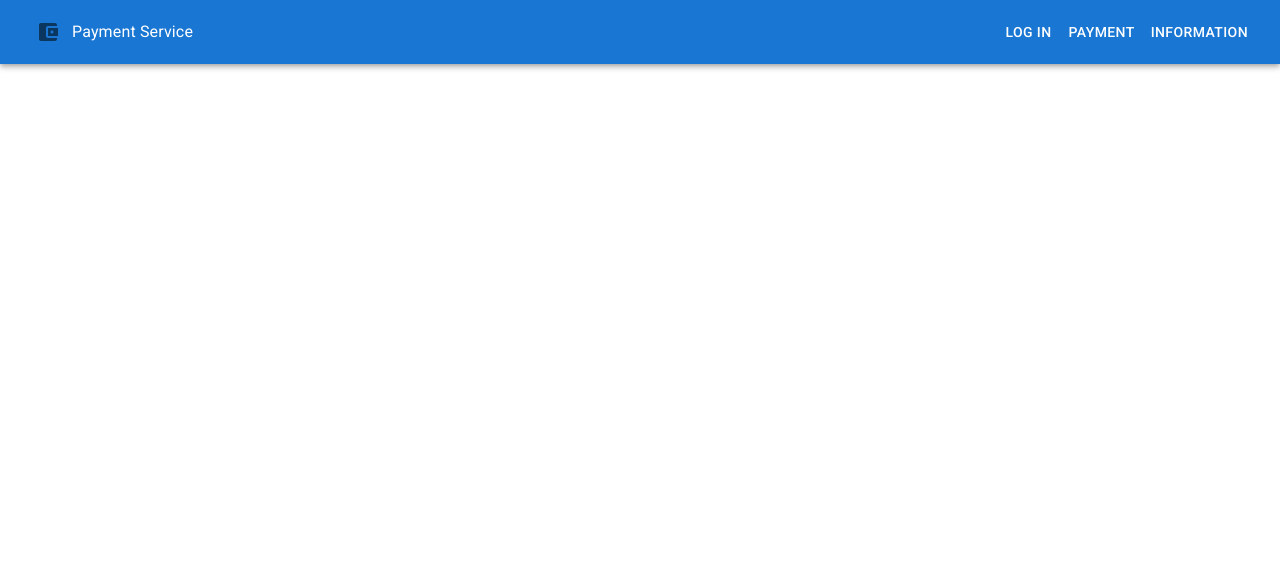
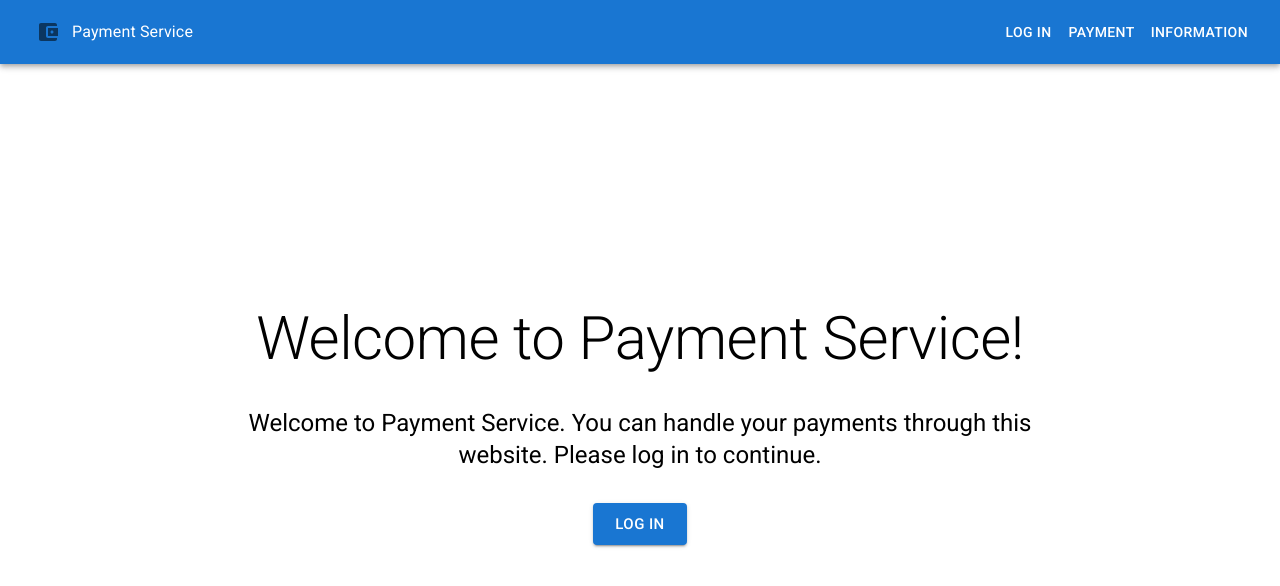
Before and after one commit to borangoher/frontend-demo, a React (Create React App) app: page / in a window 1280 px wide. Shown: the top 586 px of the page. Built offline with nearby package versions, Linux system fonts and the light colour scheme; the HTML template or start-up script is replaced by a standard one.

Commit message:
Create homepage

```diff
--- a/src/Components/Home.js
+++ b/src/Components/Home.js
@@ -1,7 +1,32 @@
+import { Button, Container, Typography, Box } from "@mui/material";
+import { Link } from "react-router-dom";
 import React from "react";
 
 const Home = () => {
-    return (<div />);
-}
+  return (
+    <Container maxWidth="md" sx={{ justifyContent: "center" }}>
+      <Box
+        display="flex"
+        flexDirection="column"
+        gap={4}
+        justifyContent="center"
+        alignItems="center"
+        minHeight="90vh"
+      >
+        <Typography align="center" variant="h2">
+          Welcome to Payment Service!
+        </Typography>
+        <Typography align="center" variant="h5">
+          Welcome to Payment Service. You can handle your payments through this
+          website. Please log in to continue.
+        </Typography>
+        <Button size="large" variant="contained" component={Link} to="/login">
+          {" "}
+          Log In
+        </Button>
+      </Box>
+    </Container>
+  );
+};
 
 export default Home;
```
